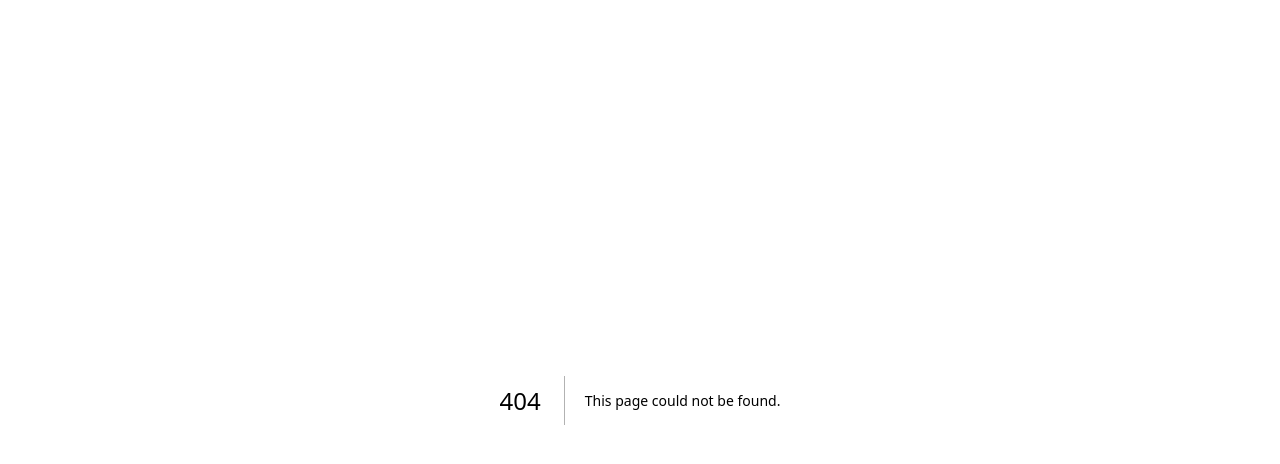
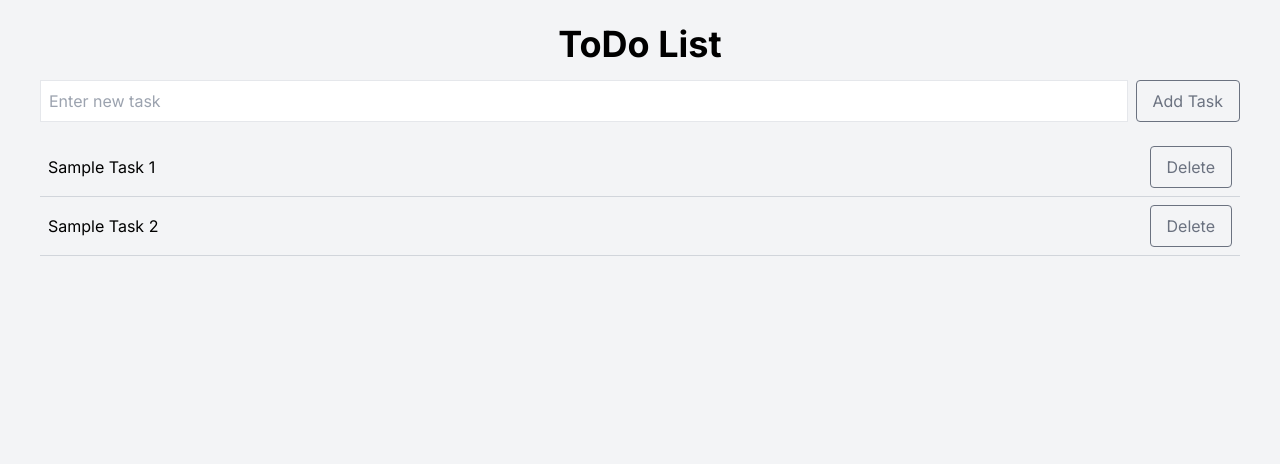
Before and after one commit to YamazakiYusuke/praha-challenge-front-end, a Next.js app: page /pages/ToDo in a window 1280 px wide. Before the commit this address had no page. Shown: the top 464 px of the page. Built offline with nearby package versions, Linux system fonts and the light colour scheme.

Commit message:
ToDoListの実装

```diff
--- a/app/components/UI/NavigationButton.tsx
+++ b/app/components/UI/NavigationButton.tsx
@@ -1,8 +1,11 @@
 
-export default function NavigationButton({ title }: { title: string }) {
+export default function NavigationButton({ title, id, onClick }: { title: string, id: string, onClick?: () => void }) {
   return(
-    <div className="bg-transparent rounded block flex items-center">
-      <button className="bg-transparent hover:bg-gray-500 text-gray-500 hover:text-white py-2 px-4 border border-gray-500 hover:border-transparent rounded">
+    <div className="bg-transparent rounded block flex items-center" id={id}>
+      <button
+        className="bg-transparent hover:bg-gray-500 text-gray-500 hover:text-white py-2 px-4 border border-gray-500 hover:border-transparent rounded"
+        onClick={onClick}
+      >
         {title}
       </button>
     </div>
--- /dev/null
+++ b/app/hooks/pageHooks/useToDoState.ts
@@ -0,0 +1,42 @@
+"use client";
+
+import { randomUUID } from 'crypto';
+import { useState, useEffect } from 'react';
+
+interface Task {
+  id: string;
+  title: string;
+}
+
+interface ToDoState {
+  tasks: Task[];
+}
+
+const useToDoState = () => {
+  const [state, setState] = useState<ToDoState>({ tasks: [] });
+
+  useEffect(() => {
+    // This is where you might fetch initial data from an API or local storage
+    const initialTasks: Task[] = [
+      { id: crypto.randomUUID(), title: 'Sample Task 1' },
+      { id: crypto.randomUUID(), title: 'Sample Task 2' },
+    ];
+    setState({ tasks: initialTasks });
+  }, []);
+
+  const addTask = (title: string) => {
+    setState(prevState => ({
+      tasks: [...prevState.tasks, { id: crypto.randomUUID(), title: title }]
+    }));
+  };
+
+  const deleteTask = (id: string) => {
+    setState(prevState => ({
+      tasks: prevState.tasks.filter(task => task.id !== id)
+    }));
+  };
+
+  return { state, addTask, deleteTask };
+};
+
+export default useToDoState;
--- /dev/null
+++ b/app/pages/ToDo/page.tsx
@@ -0,0 +1,66 @@
+"use client";
+
+import NavigationButton from '@/app/components/UI/NavigationButton';
+import useToDoState from '@/app/hooks/pageHooks/useToDoState';
+import Head from 'next/head';
+import { useRef } from 'react';
+
+export default function ToDo() {
+  const { state, addTask, deleteTask } = useToDoState();
+  const inputRef = useRef<HTMLInputElement>(null);
+  return (
+    <>
+      <Head>
+        <title>ToDo List</title>
+        <meta charSet="utf-8" />
+        <meta name="viewport" content="width=device-width, initial-scale=1, shrink-to-fit=no" />
+      </Head>
+      <div className="bg-gray-100 min-h-screen p-6">
+        <h1 className="text-4xl font-bold text-center ">ToDo List</h1>
+        <div className="p-4">
+          <div className="flex space-x-2">
+          <input
+            type="text"
+            id="new-task-input"
+            className="border p-2 flex-grow"
+            placeholder="Enter new task"
+            ref={inputRef}
+          />
+          <NavigationButton
+            title="Add Task"
+            id="add-task-button"
+            onClick={() => {
+              if (inputRef.current && inputRef.current.value.trim() !== '') {
+                addTask(inputRef.current.value);
+                inputRef.current.value = '';
+              }
+            }}
+          />
+          </div>
+          <div className="mt-4">
+            {state.tasks.length > 0 ? (
+              <ul>
+                {state.tasks.map((task) => (
+                  <li key={task.id} className="flex justify-between items-center p-2 border-b border-gray-300">
+                    <span>{task.title}</span>
+                    <div className="flex space-x-2">
+                      <NavigationButton
+                        title="Delete"
+                        id={`delete-task-${task.id}`}
+                        onClick={() => {
+                          deleteTask(task.id)
+                        }}
+                      />
+                    </div>
+                  </li>
+                ))}
+              </ul>
+            ) : (
+              <p>No tasks available. Please add a task.</p>
+            )}
+          </div>
+        </div>
+      </div>
+    </>
+  );
+}
```
